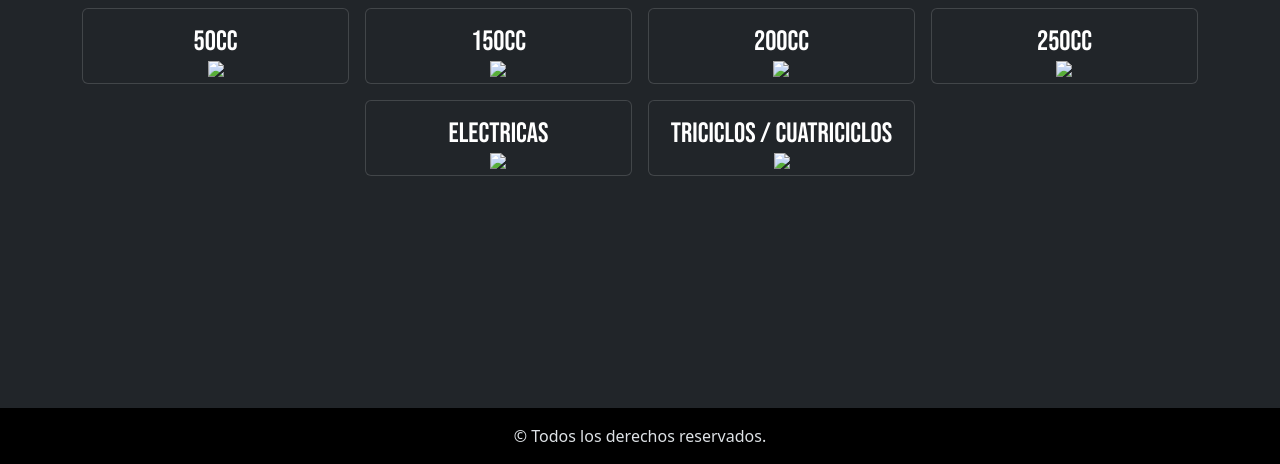
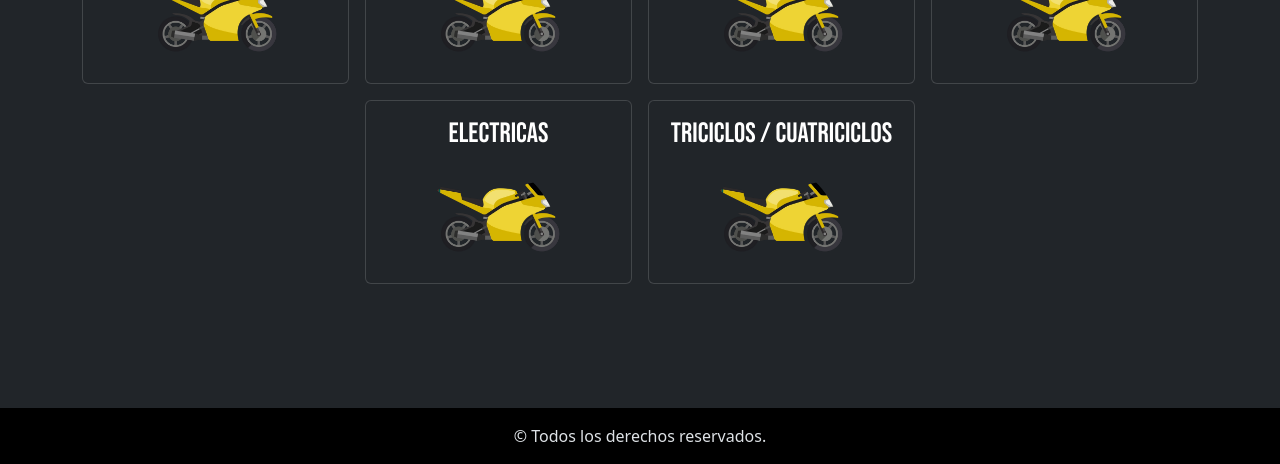
Before and after one commit to javicasstillo/catalogo, a website: page index.html in a window 1280 px wide. Shown: the part 412-876 px from the top of the page. Drawn offline with nearby package versions, Linux system fonts and the light colour scheme.

Commit message:
fix: update logo image format from webp to jpeg in multiple HTML files

```diff
--- a/index.html
+++ b/index.html
@@ -14,7 +14,7 @@
 <header class="bg-black">
     <nav class="container">
         <div class="d-flex justify-content-center">
-            <img src="./assets/Logo.webp" class="logo" alt="">
+            <img src="./assets/Logo.jpeg" class="logo" alt="">
         </div>
     </nav>
 </header>
@@ -31,7 +31,7 @@
                     <div class="card align-items-center h-100">
                         <a href="./pages/modeloA.html" class="text-decoration-none text-center text-white marca">
                             <h3 class="pt-3 mb-0">50CC</h3>
-                            <img src="./assets/moto menu.webp" class="w-50">
+                            <img src="./assets/moto menu.png" class="w-50">
                         </a>
                     </div>
                 </div>
@@ -40,7 +40,7 @@
                     <div class="card align-items-center h-100">
                         <a href="./pages/modeloB.html" class="text-decoration-none text-center text-white marca">
                             <h3 class="pt-3 mb-0">150CC</h3>
-                            <img src="./assets/moto menu.webp" class="w-50">
+                            <img src="./assets/moto menu.png" class="w-50">
                         </a>
                     </div>
                 </div>
@@ -49,7 +49,7 @@
                     <div class="card align-items-center h-100">
                         <a href="./pages/modeloC.html" class="text-decoration-none text-center text-white marca">
                             <h3 class="pt-3 mb-0">200CC</h3>
-                            <img src="./assets/moto menu.webp" class="w-50">
+                            <img src="./assets/moto menu.png" class="w-50">
                         </a>
                     </div>
                 </div>
@@ -58,7 +58,7 @@
                     <div class="card align-items-center h-100">
                         <a href="./pages/modeloD.html" class="text-decoration-none text-center text-white marca">
                             <h3 class="pt-3 mb-0">250CC</h3>
-                            <img src="./assets/moto menu.webp" class="w-50">
+                            <img src="./assets/moto menu.png" class="w-50">
                         </a>
                     </div>
                 </div>
@@ -67,7 +67,7 @@
                     <div class="card align-items-center h-100">
                         <a href="./pages/modeloE.html" class="text-decoration-none text-center text-white marca">
                             <h3 class="pt-3 mb-0">Electricas</h3>
-                            <img src="./assets/moto menu.webp" class="w-50">
+                            <img src="./assets/moto menu.png" class="w-50">
                         </a>
                     </div>
                 </div>
@@ -76,7 +76,7 @@
                     <div class="card align-items-center h-100">
                         <a href="./pages/modeloF.html" class="text-decoration-none text-center text-white marca">
                             <h3 class="pt-3 mb-0">Triciclos / Cuatriciclos</h3>
-                            <img src="./assets/moto menu.webp" class="w-50">
+                            <img src="./assets/moto menu.png" class="w-50">
                         </a>
                     </div>
                 </div>
```
Also changed, not shown: pages/modeloA.html (+1 -1 lines), pages/modeloB.html (+1 -1 lines), pages/modeloC.html (+1 -1 lines), pages/modeloD.html (+1 -1 lines), pages/modeloE.html (+1 -1 lines), pages/modeloF.html (+1 -1 lines).
